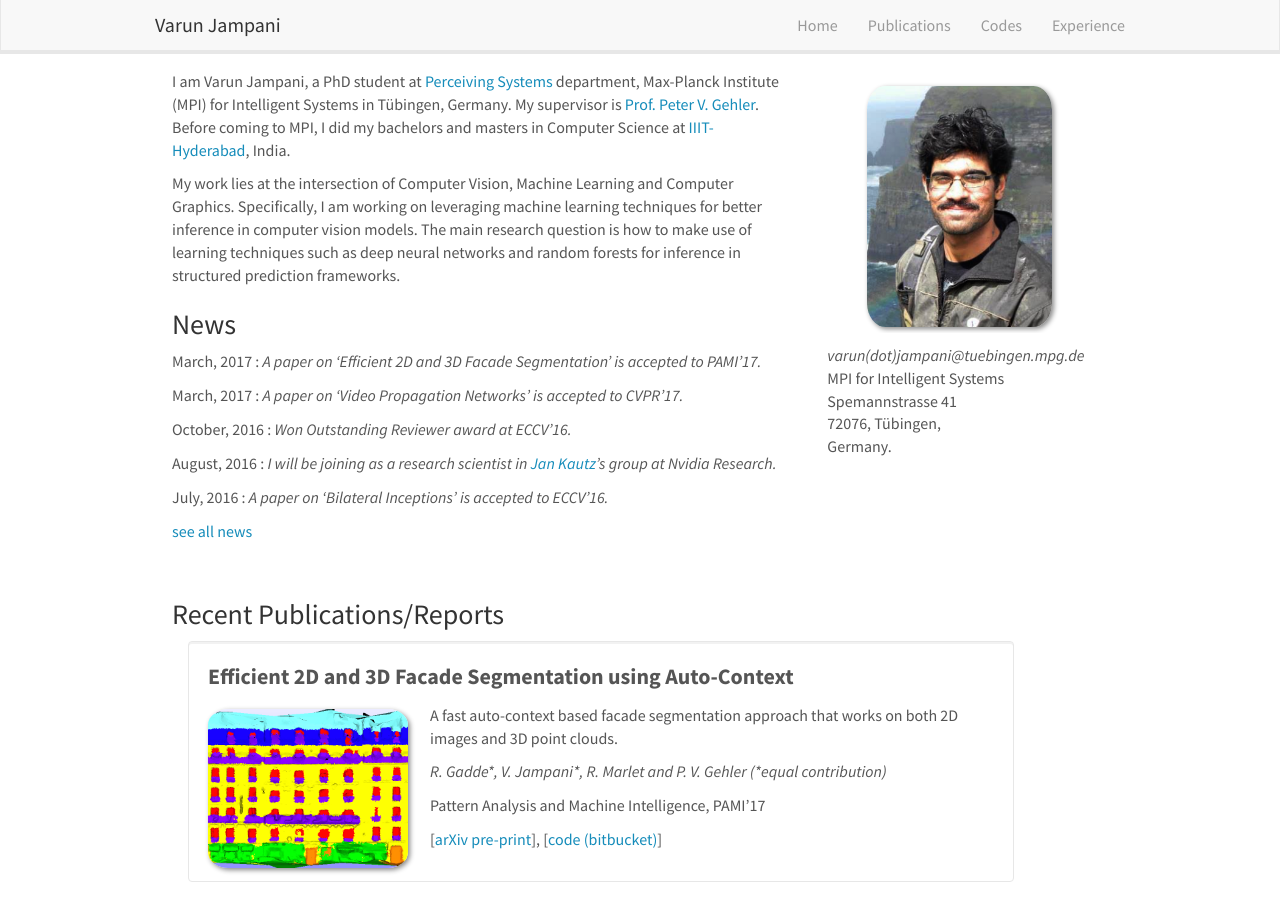
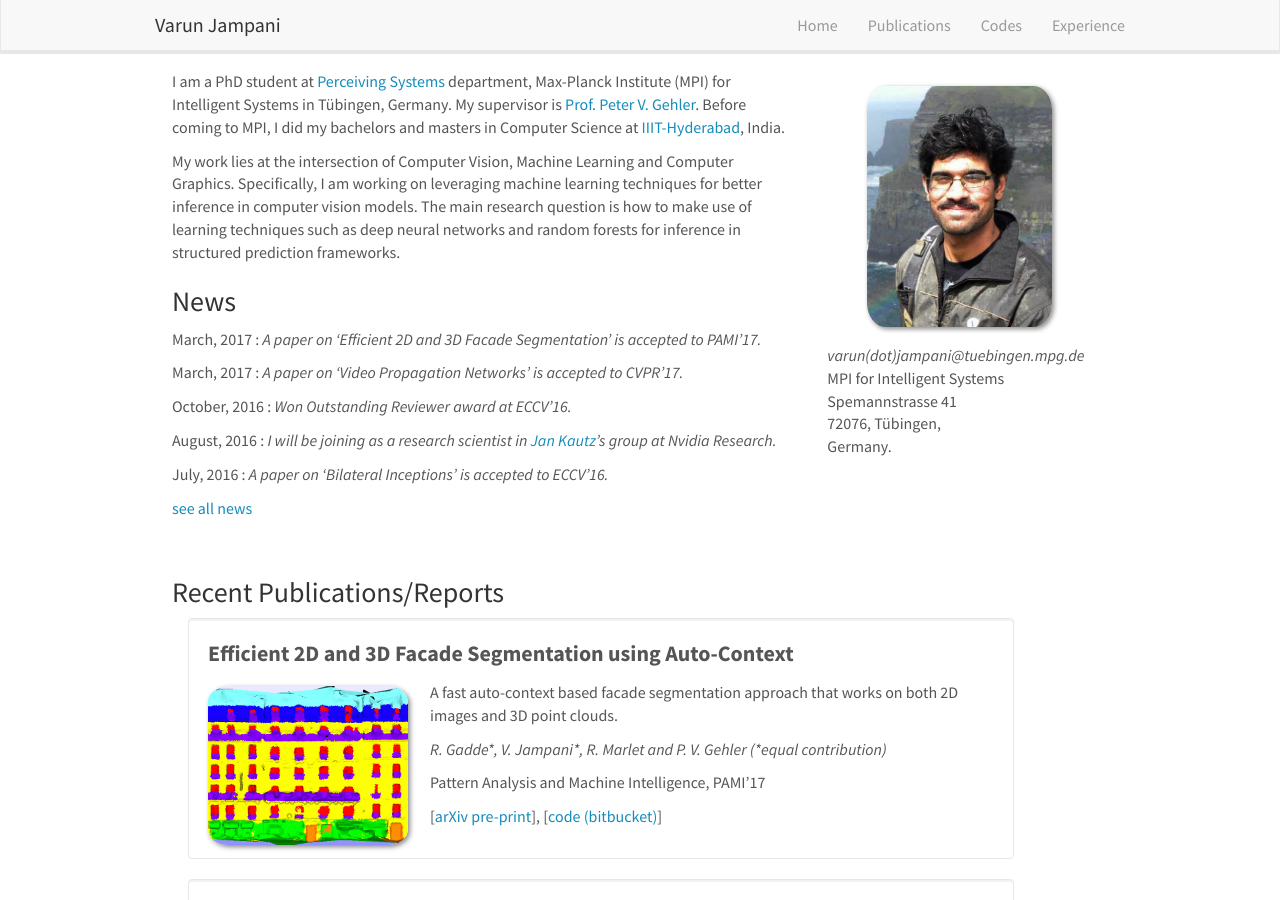
Before and after one commit to varunjampani/varunjampani.github.io, a Jekyll site: the page built from _pages/home.md, in a window 1280 px wide and 900 px high. Built offline with Jekyll 4.4.1, drawn with Linux system fonts in a browser that asks for light colours; nearby versions of some CDN libraries; some of the changed text lies outside the part shown.

Commit message:
minor updates

```diff
--- a/_data/publist.yml
+++ b/_data/publist.yml
@@ -52,7 +52,7 @@
 - title: Learning Sparse High-Dimensional Filters&#58; Image Filtering, Dense CRFs and Bilateral Neural Networks
   image: bilateral_cvpr16_teaser.png
   description: Parameterization and learning of sparse high-dimensional filters with wide range of applications in image filtering, CRFs and neural networks.
-  authors: V. Jampani;, M. Kiefel and P. V. Gehler
+  authors: V. Jampani, M. Kiefel and P. V. Gehler
   venue: Computer Vision and Pattern Recognition, CVPR'16
   number_link: 5
   link1:
@@ -104,7 +104,7 @@
 - title: Consensus Message Passing for Layered Graphical Models
   image: aistats_15_teaser.png
   description: Improved message passing inference in layered vision models that can be used in probabilistic programs like Infer.NET.
-  authors: V. Jampani, S. M. A. Eslami, D. Tarlow, P. Kohli and J. Winn
+  authors: V. Jampani&#42;, S. M. A. Eslami&#42;, D. Tarlow, P. Kohli and J. Winn (&#42;equal contribution)
   venue: Artificial Intelligence and Statistics, AISTATS'15
   number_link: 3
   link1:
--- a/_pages/home.md
+++ b/_pages/home.md
@@ -12,7 +12,7 @@ permalink: /
 
 <div class="col-sm-8">
 
-I am Varun Jampani, a PhD student at [Perceiving Systems](https://ps.is.tuebingen.mpg.de) department, Max-Planck Institute (MPI) for Intelligent Systems in T&uuml;bingen, Germany. My supervisor is [Prof. Peter V. Gehler](http://files.is.tue.mpg.de/pgehler//). Before coming to MPI, I did my bachelors and masters in Computer Science at [IIIT-Hyderabad](https://www.iiit.ac.in), India.
+I am a PhD student at [Perceiving Systems](https://ps.is.tuebingen.mpg.de) department, Max-Planck Institute (MPI) for Intelligent Systems in T&uuml;bingen, Germany. My supervisor is [Prof. Peter V. Gehler](http://files.is.tue.mpg.de/pgehler//). Before coming to MPI, I did my bachelors and masters in Computer Science at [IIIT-Hyderabad](https://www.iiit.ac.in), India.
 
 My work lies at the intersection of Computer Vision, Machine Learning and Computer Graphics. Specifically, I am working on leveraging machine learning techniques for better inference in computer vision models. The main research question is how to make use of learning techniques such as deep neural networks and random forests for inference in structured prediction frameworks.
 
```
Also changed, not shown: _pages/experience.md (+1 -1 lines), 1 other file.
